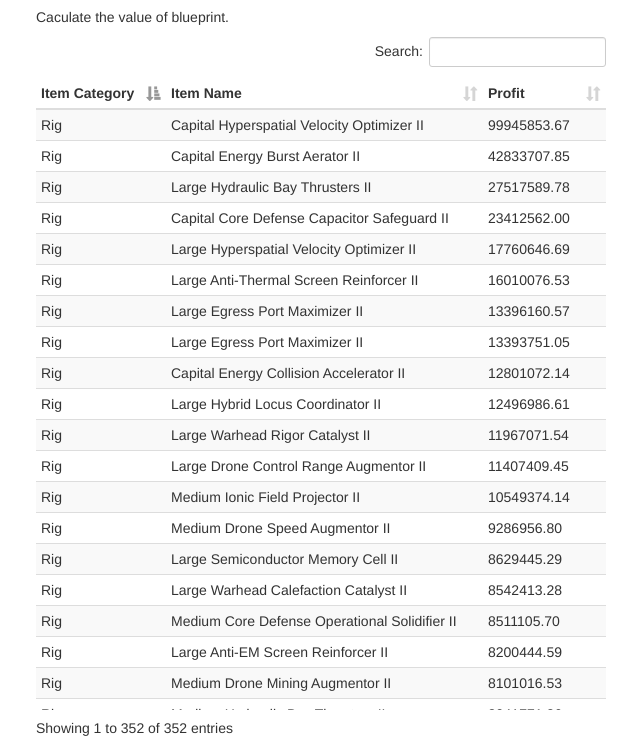
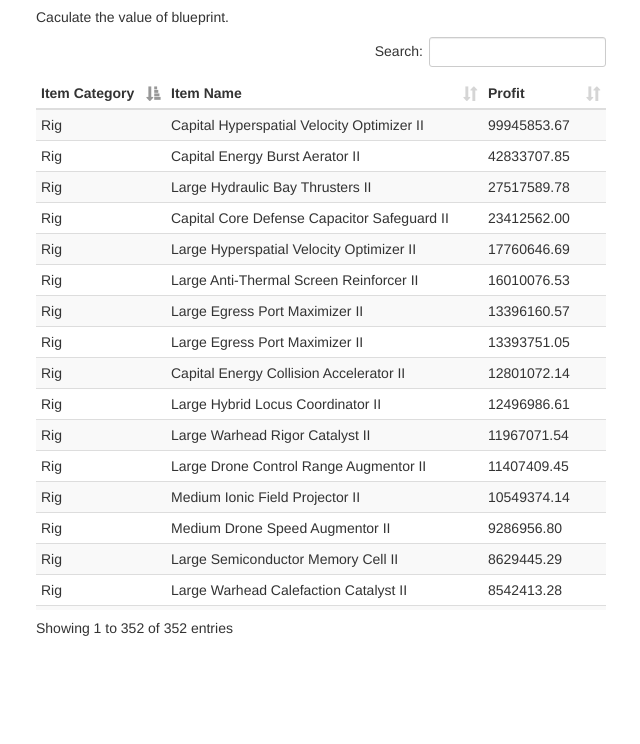
Before and after one commit to NotwoJack/EVE, a plain HTML site: page index.html in a window 1280 px wide. Shown: the part 56-800 px from the top of the page, without its empty margins (319-959 px from the left). Drawn offline with Linux system fonts and the light colour scheme.

Commit message:
Update index.html

```diff
--- a/index.html
+++ b/index.html
@@ -50,7 +50,7 @@
         element: 'table-container',
         allow_download: false,
         csv_options: {separator: ',', delimiter: '"'},
-        datatables_options: {"scrollY": 600,"paging": false,"scrollCollapse": true,},
+        datatables_options: {"scrollY": 500,"paging": false,"scrollCollapse": true,},
       });
     </script>
   </body>
```
